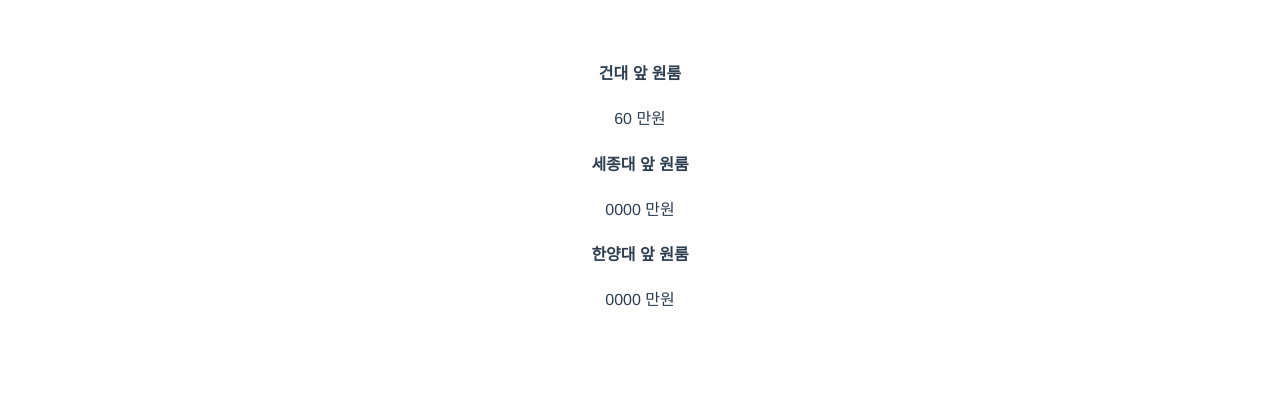
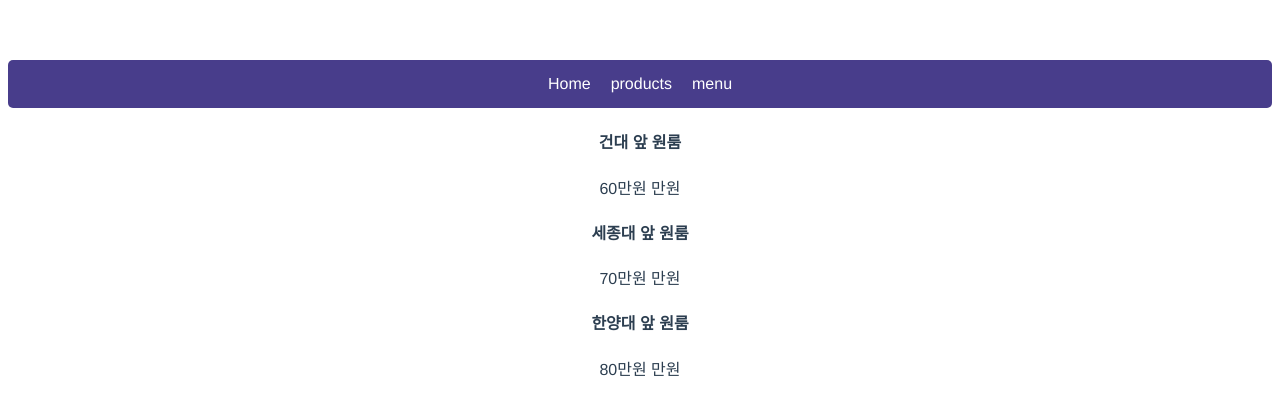
Before and after one commit to Garden-Yoon/Vue_study, a Vue app in the folder vuedongsan/: page / in a window 1280 px wide. Shown: the top 414 px of the page. Built offline with nearby package versions, Linux system fonts and the light colour scheme.

Commit message:
vue3강 데이터바인딩_과제

```diff
--- a/vuedongsan/src/App.vue
+++ b/vuedongsan/src/App.vue
@@ -2,22 +2,41 @@
 script 안에는 JS 짜고
 style 안에는 CSS를 짠다 -->
 <template>
-  <div>
-    <!-- 바뀌지 않는 데이터들은 바인딩할 필요가 없다 -->
-    <!-- <h4>ㅇㅇ 원룸</h4> -->
-    <h4>{{ menus[0] }}</h4>
-    <!-- {{ 콧수염 안에 데이터 이름을 기입}}
+  <div class="menu">
+    <!--
+    <a>Home</a>
+    <a>about</a>
+    <a>products</a> -->
+
+    <!-- 반복적인 HTML태그 축약 가능 : 반복문 사용 -->
+    <!-- <태그 v-for="작명 in 횟수(혹은 배열/객체)" :key="작명">
+       : 태그를 (횟수나 배열/객체의 데이터 만큼) 반복해서 작성
+       : ':key'는 반드시 기입, 반복문 돌린 요소를 컴퓨터가 구분한다  -->
+    <a v-for="menu in menus" :key="menu">{{ menu }}</a>
+  </div>
+
+  <div v-for="(a, i) in products" :key="i">
+    <!-- <h4>{{ products[i] }}</h4> -->
+    <h4>{{ a }}</h4>
+    <p>{{ prices[i] }} 만원</p>
+  </div>
+
+  <!-- 바뀌지 않는 데이터들은 바인딩할 필요가 없다 -->
+  <!-- <h4>ㅇㅇ 원룸</h4> -->
+  <!-- 객체로 데이터 연결 -->
+  <!-- <h4>{{ menus[0] }}</h4> -->
+  <!-- {{ 콧수염 안에 데이터 이름을 기입}}
            밑에 있는 데이터가 연결됨  -->
-    <p>{{ price1 }} 만원</p>
+  <!-- <p>{{ price }} 만원</p>
   </div>
   <div>
-    <h4>{{ menus[1] }}</h4>
+    <h4>{{ products[1] }}</h4>
     <p>0000 만원</p>
   </div>
   <div>
-    <h4>{{ menus[2] }}</h4>
+    <h4>{{ products[2] }}</h4>
     <p>0000 만원</p>
-  </div>
+  </div> -->
 </template>
 
 <script>
@@ -31,10 +50,9 @@
   data() {
     return {
       // 데이터는 object 자료로 저장한다 (작명 : 저장할 값)
-      price1: 60,
-      price2: 70,
-      price3: 80,
-      menus: ['건대 앞 원룸', '세종대 앞 원룸', '한양대 앞 원룸'],
+      menus: ['Home', 'products', 'menu'],
+      prices: ['60만원', '70만원', '80만원'],
+      products: ['건대 앞 원룸', '세종대 앞 원룸', '한양대 앞 원룸'],
     };
   },
   components: {},
@@ -50,4 +68,15 @@
   color: #2c3e50;
   margin-top: 60px;
 }
+
+.menu {
+  background-color: darkslateblue;
+  padding: 15px;
+  border-radius: 5px;
+}
+
+.menu a {
+  color: white;
+  padding: 10px;
+}
 </style>
```
